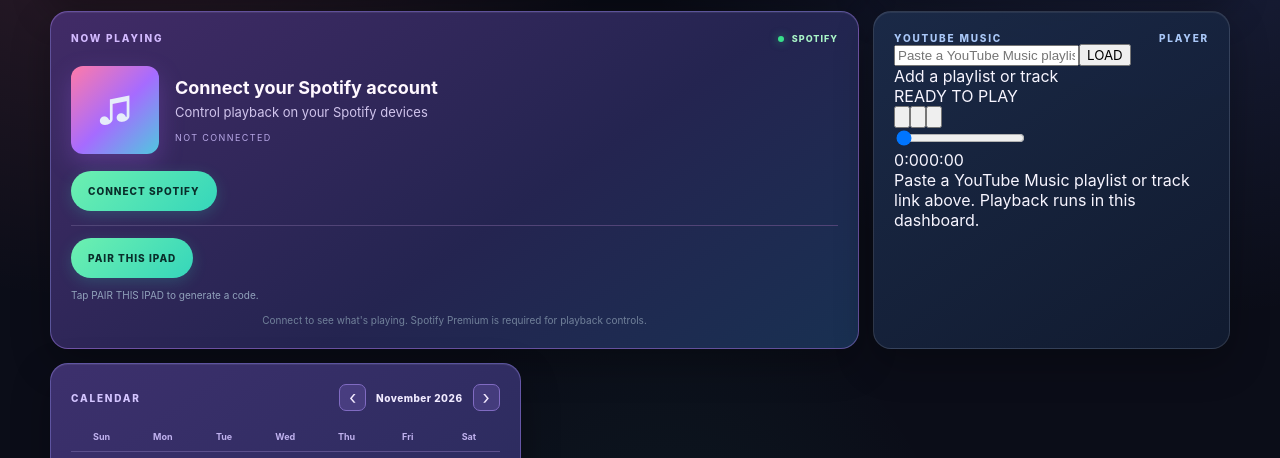
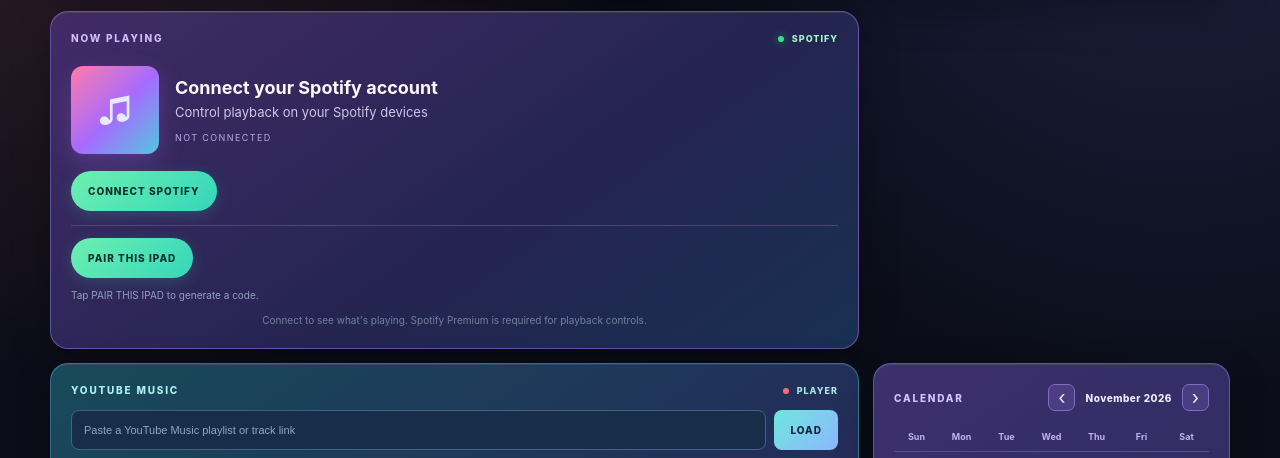
Before and after one commit to manan-bansal/nexus-desk-hub, a plain HTML site: page index.html in a window 1280 px wide. Shown: the part 265-723 px from the top of the page. Drawn offline with Linux system fonts and the light colour scheme; no server answers.

Commit message:
Style YouTube Music playback card

```diff
--- a/css/nexus.css
+++ b/css/nexus.css
@@ -212,3 +212,26 @@ html,body{
  .quick-tile:hover{transform:translateY(-2px);border-color:rgba(255,255,255,.55)}
 }
 @media(prefers-reduced-motion:reduce){.quick-tile{transition:none}}
+
+/* YouTube Music playback card */
+.youtube-card{grid-column:span 2;background:linear-gradient(145deg,rgba(24,76,91,.98),rgba(35,47,91,.98) 58%,rgba(57,39,88,.98));border-color:rgba(94,211,222,.38)}
+.youtube-card .card-heading{color:#a9f3f0}
+.youtube-label{color:#a8e9e5;font-size:9px;letter-spacing:1px}
+.youtube-label i{display:inline-block;width:6px;height:6px;background:#ff6b75;border-radius:50%;margin-right:5px}
+.youtube-load-row{display:flex;gap:8px;margin:14px 0 12px}
+.youtube-load-row input{min-width:0;flex:1;background:#172d49;border:1px solid #42627f;border-radius:8px;color:#f2fbff;padding:10px 12px;font-size:11px}
+.youtube-load-row input::placeholder{color:#8ca9bf}
+.youtube-action{border:0;border-radius:8px;padding:0 16px;background:linear-gradient(135deg,#6ee7dc,#8db6ff);color:#10243a;font-size:10px;font-weight:800;letter-spacing:1px;cursor:pointer;min-height:40px}
+.youtube-player{width:100%;height:200px;min-height:200px;background:#05070d;border-radius:10px;overflow:hidden}
+.youtube-player iframe{width:100%;height:200px;border:0}
+.youtube-track-info{display:flex;align-items:center;justify-content:space-between;gap:12px;margin-top:13px}
+.youtube-track-name{min-width:0;overflow:hidden;text-overflow:ellipsis;white-space:nowrap;color:#f4f8ff;font-size:14px;font-weight:700}
+.youtube-track-state{flex:0 0 auto;color:#a4d9df;font-size:8px;letter-spacing:1.1px}
+.youtube-buttons{display:flex;justify-content:center;align-items:center;gap:22px;margin:13px 0}
+.youtube-button{-webkit-appearance:none;appearance:none;display:inline-flex;align-items:center;justify-content:center;padding:0;width:42px;height:42px;border:1px solid #52738d;border-radius:50%;background:linear-gradient(145deg,#28536a,#293b67);color:#f4fbff;cursor:pointer}
+.youtube-button.youtube-play{width:50px;height:50px;background:linear-gradient(135deg,#83eee0,#a8baff);border:0;color:#10243a}
+.youtube-button svg{width:19px;height:19px;fill:currentColor}
+.youtube-seek{display:block;width:100%;height:18px;margin:0;accent-color:#79e5df;cursor:pointer}
+.youtube-times{display:flex;justify-content:space-between;color:#9bb7cc;font-size:9px;margin-top:2px}
+.youtube-message{color:#9bb7cc;font-size:10px;line-height:1.5;margin-top:10px}
+@media(max-width:720px){.youtube-card{grid-column:1/-1}.youtube-load-row input{font-size:10px;padding:9px}.youtube-action{padding:0 12px}.youtube-player,.youtube-player iframe{height:200px;min-height:200px}.youtube-track-name{font-size:13px}.youtube-track-state{font-size:7px}}
```
